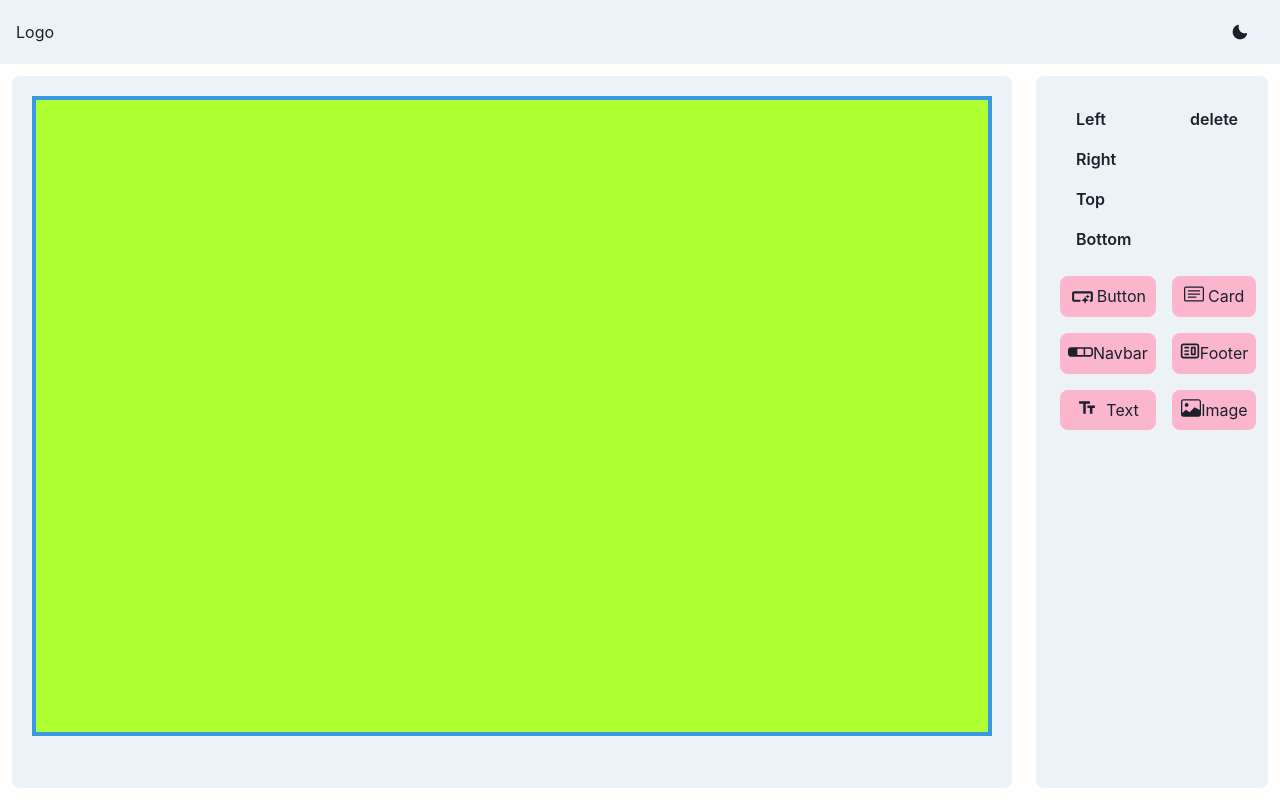
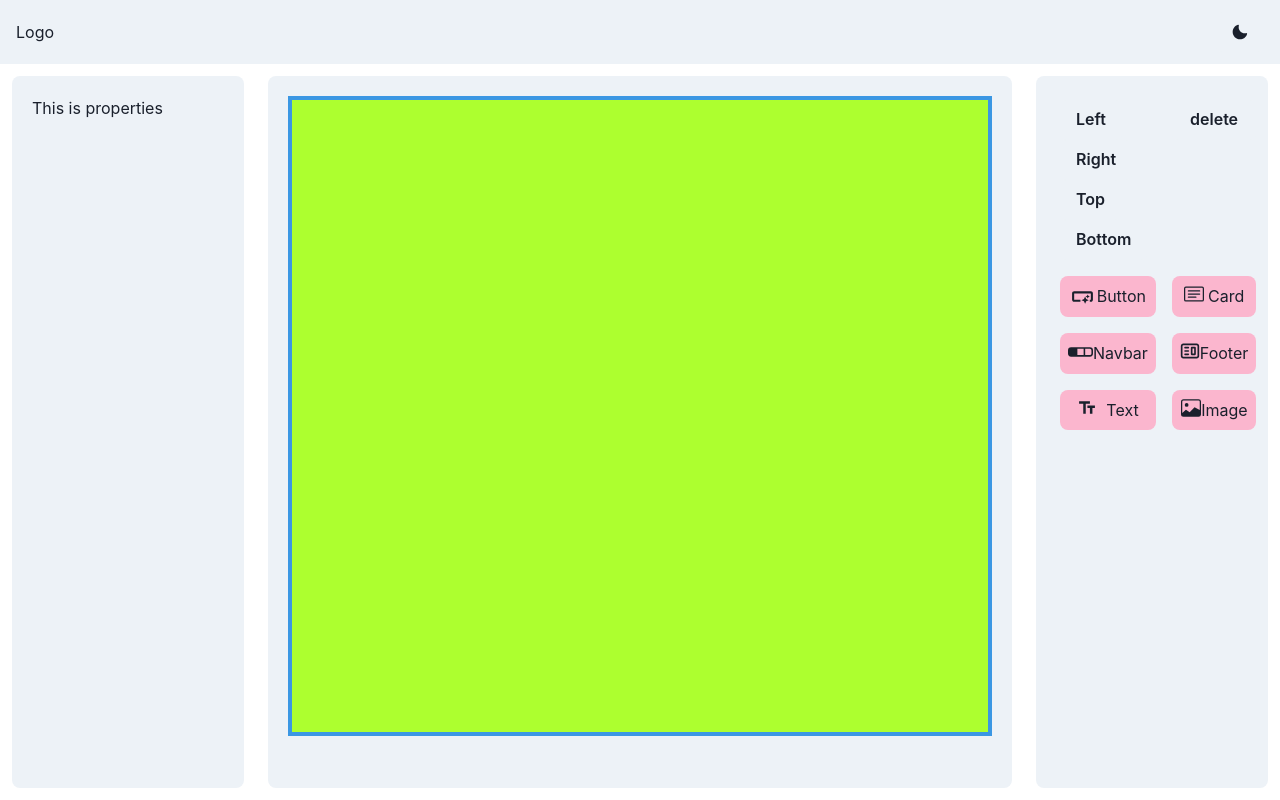
Before and after one commit to BryanRonad/TRINIT_BCT-IND_Dev01, a React (Create React App) app in the folder frontend/: page / in a window 1280 px wide. Built offline with nearby package versions, Linux system fonts and the light colour scheme.

Commit message:
merge with criston

```diff
--- a/frontend/src/App.js
+++ b/frontend/src/App.js
@@ -134,12 +134,23 @@ function App() {
             <MainPageNavbar />
           </GridItem>
 
+          <GridItem
+            p={5}
+            m={3}
+            bg={useColorModeValue("gray.100", "gray.900")}
+            borderRadius="lg"
+            rowSpan={17}
+            colSpan={{ base: 2, md: 2, sm: 10 }}
+          >
+            <PropertiesTab />
+          </GridItem>
+
           {/* Website Workspace */}
           <GridItem
             p={5}
             m={3}
             rowSpan={17}
-            colSpan={8}
+			colSpan={{ base: 6, md: 6, sm: 7 }}
             bg={useColorModeValue("gray.100", "gray.900")}
             borderRadius="lg"
           >
@@ -157,7 +168,7 @@ function App() {
             borderRadius="lg"
             bg={useColorModeValue("gray.100", "gray.900")}
             rowSpan={17}
-            colSpan={2}
+            colSpan={{ base: 2, md: 2, sm: 3 }}
           >
             <Droppable droppableId="characters">
               {(provided) => (
```
